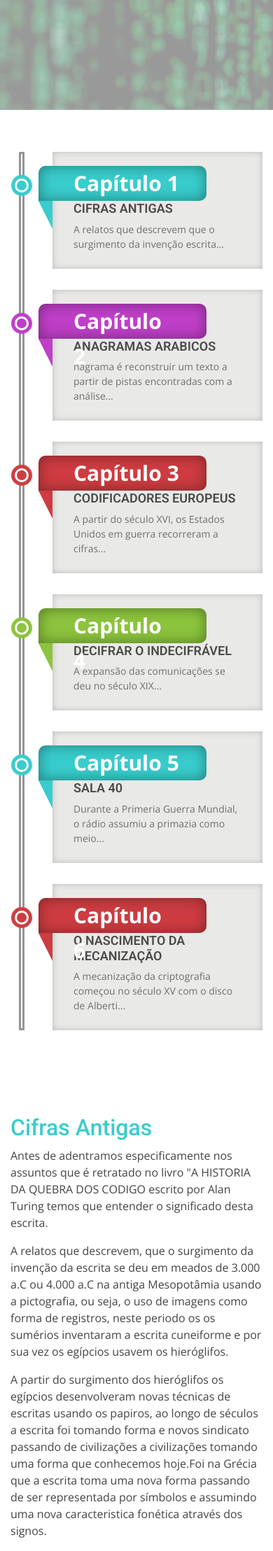
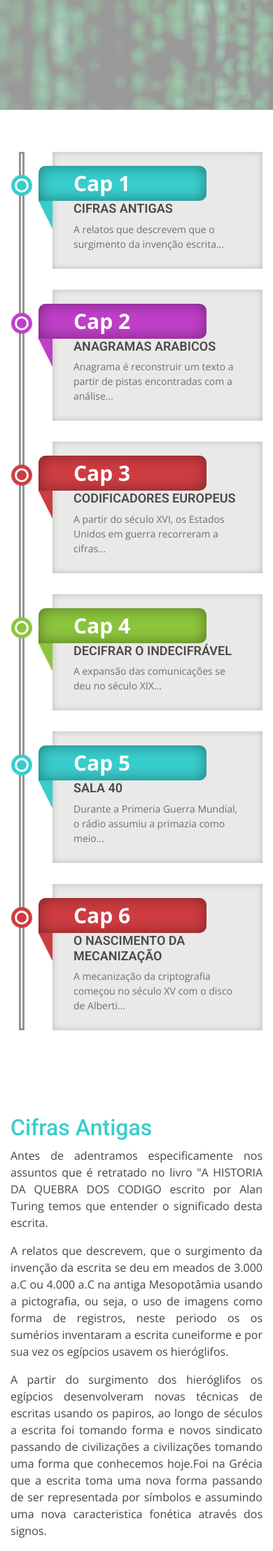
Before and after one commit to fabiopsouza/codebreaking, a PHP site: page / in a window 390 px wide. Shown: the part 687-2903 px from the top of the page at 70% size. Run offline with PHP 8.4, Linux system fonts and the light colour scheme.

Commit message:
Resolvido bugs no responsivo, justificado texto, responsivo titulo timeline e incluído favicon

```diff
--- a/code/chapter1.php
+++ b/code/chapter1.php
@@ -6,13 +6,13 @@
 
 <div class="row">
     <div class="col-12 col-md-8">
-        <p>Antes de adentramos especificamente nos assuntos que é retratado no livro "A HISTORIA DA QUEBRA DOS CODIGO escrito por Alan Turing temos que entender o significado desta escrita.</p>
-        <p>A relatos que descrevem, que o surgimento da invenção da escrita se deu em meados de 3.000 a.C ou 4.000 a.C na antiga Mesopotâmia usando a pictografia, ou seja, o uso de imagens como forma de registros, neste periodo os os sumérios inventaram a escrita cuneiforme e por sua vez os egípcios usavem os hieróglifos. </p>
-        <p>A partir do surgimento dos hieróglifos os egípcios desenvolveram novas técnicas de escritas usando os papiros, ao longo de séculos a escrita foi tomando forma e novos sindicato passando de civilizações a civilizações tomando uma forma que conhecemos hoje.Foi na Grécia que a escrita toma uma nova forma passando de ser representada por símbolos e assumindo uma nova caracteristica fonética através dos signos. </p>
+        <p class="text-justify">Antes de adentramos especificamente nos assuntos que é retratado no livro "A HISTORIA DA QUEBRA DOS CODIGO escrito por Alan Turing temos que entender o significado desta escrita.</p>
+        <p class="text-justify">A relatos que descrevem, que o surgimento da invenção da escrita se deu em meados de 3.000 a.C ou 4.000 a.C na antiga Mesopotâmia usando a pictografia, ou seja, o uso de imagens como forma de registros, neste periodo os os sumérios inventaram a escrita cuneiforme e por sua vez os egípcios usavem os hieróglifos.</p>
+        <p class="text-justify">A partir do surgimento dos hieróglifos os egípcios desenvolveram novas técnicas de escritas usando os papiros, ao longo de séculos a escrita foi tomando forma e novos sindicato passando de civilizações a civilizações tomando uma forma que conhecemos hoje.Foi na Grécia que a escrita toma uma nova forma passando de ser representada por símbolos e assumindo uma nova caracteristica fonética através dos signos.</p>
     </div>
 
     <div class="col-12 col-md-4">
-        <div class="portfolio-details-container" style="max-width: 300px;">
+        <div class="portfolio-details-container">
             <div class="owl-carousel portfolio-details-carousel">
                 <img src="view/static/images/pictografia.jpg" class="img-fluid" alt="">
                 <img src="view/static/images/citala.jfif" class="img-fluid" alt="">
@@ -24,33 +24,31 @@
     </div>
 </div>
 <div class="row">
-    <div class="col-12 col-md-7">
-            <img src="view/static/images/alfabeto-grego.jpg"  alt="Alfabeto Grego" class="img-thumbnail rounded mx-auto d-block" style="max-width: 600px; float:left">
+    <div class="col-12 col-lg-7">
+        <img src="view/static/images/alfabeto-grego.jpg"  alt="Alfabeto Grego" class="img-fluid img-thumbnail rounded">
     </div>
-    <div class="col-12 col-md-5">
-       <iframe width="460" height="300" src="https://www.youtube.com/embed/tUWIpzYaKXw" frameborder="0" allow="accelerometer; autoplay; encrypted-media; gyroscope; picture-in-picture" allowfullscreen></iframe>
+    <div class="col-12 col-lg-5 mt-3 mt-lg-0">
+        <div class="embed-responsive embed-responsive-16by9">
+            <iframe class="embed-responsive-item" src="https://www.youtube.com/embed/tUWIpzYaKXw" allowfullscreen></iframe>
+        </div>
     </div>
 </div>
 <br/>
 <div class="row">
     <div class="col-12 col-md-12">
-        <p>Certamente os segredos escondidos nas cifras usadas por milênios e que até hoje se faz presente nos tempos modernos, tomado por uma forma digital com uso de dispositivos
+        <p class="text-justify">Certamente os segredos escondidos nas cifras usadas por milênios e que até hoje se faz presente nos tempos modernos, tomado por uma forma digital com uso de dispositivos
             tecnológicos os códigos secretos são ainda mais complexos, mas não infalíveis de acordo com Edgar Allan Poe, 10809-49 "Pode se afirmar com vigor que o engenho humano não consegue
             engenhar uma cifra que o engenho humano não consiga resolver."</p>
-        <p>Ao longo da história o que se ode ver é que as cifras foram e continuam sendo um grande trunfo no uso de esconder informações dos seus adversários os egípcios usaram por
+        <p class="text-justify">Ao longo da história o que se ode ver é que as cifras foram e continuam sendo um grande trunfo no uso de esconder informações dos seus adversários os egípcios usaram por
             centenas de anos esta técnica passando por um dos grande estrategista da guerra como Julio Cesar que usou o método de criptográfica durante a idade das trevas da Europa
             passando de milênio a milênio Thomas Jefferson também adotou um sistema de criptografia que foi usada na guerra civil americana e que por sua vez relatos dizem que
             Charles Wheeaststone e Charles Babage o pioneiro do computador dedicaram muito tempo a a compreender a criptografia.</p>
-        <p>Tudo indica que a interpretação de decodificação também se fez presente na Grã-Bretanha com o uso do telegrafo perpetuando aos EUA na primeira guerra mundial até a década de 1920 quando os o governo americano repudiou o uso da criptográfica. Isso durou até quando os japoneses atacaram Pearl Harbor.</p>
-        <p>Na Alemanha surge então a máquina que fora nomeada como Enigma que era tida como uma engenhoca que seria impossível de se decifrar, mas na verdade surge então três magistrais decodificadores poloneses que superaram as expectativas.</p>
-        <p>Esses três poloneses que eram extraordinários no conceito de decodificação de cifras compartilharam seus conhecimentos com os britânicos que fizeram bom uso desses conhecimentos na batalha de El Alamein.</p>
-        <p>Em meio a tudo isso surge o primeiro computador programável da época chamado colossos usado em Bletchley Park para decifrar o código de Lorenz usado pelo alto comando alemão na segunda guerra mundial.</p>
-        <p>Já usando um tom mais estilizado podemos destacar que os espiões também fizeram bom uso da codificação de mensagens, durante a guerra fria a criação de cifras se tornou algo muito comum, e tendo um toque de sofisticação, usava-se técnicas de programação das mensagens  afim de só um grupo de especialistas pudessem ser capazes de descodificar tal mensagem.</p>
-        <p>E com o advento da tecnologia aparecem empresas muito importantes que conhecemos até nos dias de hoje como por exemplo a NSA (Agência de Segurança Nacional) dos EUA e o britânico GCHQ (Quartel-General de comunicação do Governo).</p>
-        <p>Dentre todos esses métodos e técnicas já citadas a quem diga que a milênios se usava a arte da codificação povos como os chineses usavam inscrições em tumbas eram usadas não para esconder mensagens valiosas mas sim para louvar o trabalho dos escribas mas como tudo munda ao longo da evolução da civilização.</p>
-
-        <h5>REFERENCIAL TEÓRICO</h5>
-        <p>CIMINO, Al. A História da Quebra dos Códigos Secretos: Dos antigos Códigos Secretores à Criptografia Quântica, Al Cimino, 2018 – São Paulo – M.Books do Brasil Editora Ltda.</p>
-        <p>FOCA NA HISTÓRIA. A História da Civilização: A Invenção da Escrita. Disponível em: <a href="https://www.youtube.com/watch?time_continue=219&v=tUWIpzYaKXw&feature=emb_logo">https://www.youtube.com/watch?time_continue=219&v=tUWIpzYaKXw&feature=emb_logo</a>. Acesso em: 09 jul. 2020.</p>
+        <p class="text-justify">Tudo indica que a interpretação de decodificação também se fez presente na Grã-Bretanha com o uso do telegrafo perpetuando aos EUA na primeira guerra mundial até a década de 1920 quando os o governo americano repudiou o uso da criptográfica. Isso durou até quando os japoneses atacaram Pearl Harbor.</p>
+        <p class="text-justify">Na Alemanha surge então a máquina que fora nomeada como Enigma que era tida como uma engenhoca que seria impossível de se decifrar, mas na verdade surge então três magistrais decodificadores poloneses que superaram as expectativas.</p>
+        <p class="text-justify">Esses três poloneses que eram extraordinários no conceito de decodificação de cifras compartilharam seus conhecimentos com os britânicos que fizeram bom uso desses conhecimentos na batalha de El Alamein.</p>
+        <p class="text-justify">Em meio a tudo isso surge o primeiro computador programável da época chamado colossos usado em Bletchley Park para decifrar o código de Lorenz usado pelo alto comando alemão na segunda guerra mundial.</p>
+        <p class="text-justify">Já usando um tom mais estilizado podemos destacar que os espiões também fizeram bom uso da codificação de mensagens, durante a guerra fria a criação de cifras se tornou algo muito comum, e tendo um toque de sofisticação, usava-se técnicas de programação das mensagens  afim de só um grupo de especialistas pudessem ser capazes de descodificar tal mensagem.</p>
+        <p class="text-justify">E com o advento da tecnologia aparecem empresas muito importantes que conhecemos até nos dias de hoje como por exemplo a NSA (Agência de Segurança Nacional) dos EUA e o britânico GCHQ (Quartel-General de comunicação do Governo).</p>
+        <p class="text-justify">Dentre todos esses métodos e técnicas já citadas a quem diga que a milênios se usava a arte da codificação povos como os chineses usavam inscrições em tumbas eram usadas não para esconder mensagens valiosas mas sim para louvar o trabalho dos escribas mas como tudo munda ao longo da evolução da civilização.</p>
     </div>
 </div>
--- a/code/chapter2.php
+++ b/code/chapter2.php
@@ -1,6 +1,6 @@
 <!-- Puzzle -->
 <div class="row">
-    <div class="col-12">
+    <div class="col-12 col-md-10 col-lg-6">
         <div class="card">
             <div class="card-body">
 
@@ -9,18 +9,18 @@
                 <p>Decifre o enigma:</p>
 
                 <p>Mensagem Escrita com o alfabeto Hieróglifos:</p>
-                <img src="view/static/images/heliogrado.jpg" alt="Heliogrado" class="img-thumbnail rounded" style="max-width: 500px">
-                <br><br>
-                <p>Traduza a mensagem para o nosso alfabeto:</p>
+                <img src="view/static/images/heliogrado.jpg" alt="Heliogrado" class="img-thumbnail rounded">
 
-                <div class="input-group mb-3" style="max-width: 500px">
+                <p class="mt-3">Traduza a mensagem para o nosso alfabeto:</p>
+
+                <div class="input-group mb-3">
                     <input type="text" class="form-control" placeholder="Mensagem Traduzida" aria-label="Recipient's username" aria-describedby="button-addon2">
                     <div class="input-group-append">
                         <button class="btn btn-success" type="button" id="button-addon2">Verificar</button>
                     </div>
                 </div>
 
-                <img src="view/static/images/hieroglifos.jpeg" alt="Hieroglifos" class="img-thumbnail rounded" style="max-width: 500px">
+                <img class="img-fluid img-thumbnail rounded" src="view/static/images/hieroglifos.jpeg" alt="Hieroglifos">
             </div>
         </div>
     </div>
@@ -35,13 +35,13 @@
 
 <div class="row">
     <div class="col-12 col-md-8">
-        <p>Anagrama é reconstruir um texto a partir de pistas encontradas com a análise de frequência, os estudiosos árabes foram os primeiros a descobrir a possibilidade de desvendar cifras calculando frequência de letras, não apenas isoladas, mas pares e até mesmo trios de letras.</p>
+        <p class="text-justify">Anagrama é reconstruir um texto a partir de pistas encontradas com a análise de frequência, os estudiosos árabes foram os primeiros a descobrir a possibilidade de desvendar cifras calculando frequência de letras, não apenas isoladas, mas pares e até mesmo trios de letras.</p>
 
         <h5 style="color: #bf3fc8">Abu Al-khalil</h5>
 
-        <p>Nasceu em Omã, deu aulas em Baçorá, durante um período foi secretário do Vizir, se convertendo para o islamismo sunita. escreveu o "livro da letra", considerado o primeiro dicionário árabe. A relatos que sua morte aconteceu quando estava pensando em um sistema, para que sua criada não ser enganada por merceeiros, distraído caiu do pilar da mesquita.</p>
+        <p class="text-justify">Nasceu em Omã, deu aulas em Baçorá, durante um período foi secretário do Vizir, se convertendo para o islamismo sunita. escreveu o "livro da letra", considerado o primeiro dicionário árabe. A relatos que sua morte aconteceu quando estava pensando em um sistema, para que sua criada não ser enganada por merceeiros, distraído caiu do pilar da mesquita.</p>
 
-        <p>Também escreveu: livro da linguagem secreta, atualmente perdido, se interessou por cifras quando o imperador bizantino pediu para decifrar uma mensagem em grego. Al-khalil supôs que a carta devia começar com:"em nome de Deus" e com isso descobriu as primeiras letras e com elas foi decifrando o restante da mensagem.</p>
+        <p class="text-justify">Também escreveu: livro da linguagem secreta, atualmente perdido, se interessou por cifras quando o imperador bizantino pediu para decifrar uma mensagem em grego. Al-khalil supôs que a carta devia começar com:"em nome de Deus" e com isso descobriu as primeiras letras e com elas foi decifrando o restante da mensagem.</p>
     </div>
 
     <div class="col-12 col-md-4">
@@ -58,15 +58,17 @@
 
 <div class="row">
     <div class="col-12">
-        <p>No seculo IX o polimata abu al-kindi, o "filósofo dos árabes" escreveu o manuscrito: "Da elucidação de correspondência codificada", explicando com decodificar um documento pela frequência que algumas algumas letras, iniciando a criptoanálise sistemática.</p>
+        <p class="text-justify">No seculo IX o polimata abu al-kindi, o "filósofo dos árabes" escreveu o manuscrito: "Da elucidação de correspondência codificada", explicando com decodificar um documento pela frequência que algumas algumas letras, iniciando a criptoanálise sistemática.</p>
 
-        <p>Letras que mais aparecem em texto em portugues: <a class="btn btn-sm btn-primary" href="https://www.gta.ufrj.br/grad/06_2/alexandre/criptoanalise.html">Criptoanalise</a></p>
+        <p class="text-justify">Letras que mais aparecem em texto em portugues: <a class="btn btn-sm btn-primary" href="https://www.gta.ufrj.br/grad/06_2/alexandre/criptoanalise.html">Criptoanalise</a></p>
 
-        <img src="view/static/images/qalqashandi.jpeg" alt="Qalqashandi" class="img-thumbnail rounded mx-auto d-block" style="max-width: 400px">
+        <div style="max-width: 450px" class="mx-auto d-block">
+            <img class="img-fluid img-thumbnail rounded" src="view/static/images/qalqashandi.jpeg" alt="Qalqashandi">
+        </div>
 
         <h5 style="color: #bf3fc8">Qalqashandi</h5>
 
-        <p>Em 1412 o egípcio ahmad al-Qalqashandi terminou o: "alvorada para cegos" incluindo uma seção sobre criptografia, descrevendo 7 tipos de criptografia:</p>
+        <p class="text-justify">Em 1412 o egípcio ahmad al-Qalqashandi terminou o: "alvorada para cegos" incluindo uma seção sobre criptografia, descrevendo 7 tipos de criptografia:</p>
 
         <ol>
             <li>Substituir uma letra por outra;</li>
@@ -78,17 +80,14 @@
             <li>Substituir letras por símbolos</li>
         </ol>
 
-        <p>Qalqashandi defendia que a criptoanálise tem que conhecer a língua que foi escrita o criptograma. ele avaliou a frequência de letras do Corão e viu que era diferente de outros textos, então avaliou que para começar a avaliar um texto é preciso contar o número de letras e quantas vezes cada símbolo aparece, depois disso descobrir qual é o símbolo que separa as palavras, depois de ter encontrado o espaço, procure os símbolos que mais se repetem e suponha que seja as letras que mais se repetem, e depois o segundo símbolo que mais se repete e analisando se é possível construir palavras.</p>
-
-        <p>Entretanto o método de Qalqashandi nao se espalharam rapidamente pelo mundo muçulmano, em 1600 o sultão de marrocos enviou seu secretário para negociar com a Elizabeth I da inglaterra, contra a espanha, mas o destinatário da mensagem levou 15 anos para entender a mensagem, mas se tiver utilizado o método de Qalqashandi levaria apenas algumas horas.</p>
+        <p class="text-justify">Qalqashandi defendia que a criptoanálise tem que conhecer a língua que foi escrita o criptograma. ele avaliou a frequência de letras do Corão e viu que era diferente de outros textos, então avaliou que para começar a avaliar um texto é preciso contar o número de letras e quantas vezes cada símbolo aparece, depois disso descobrir qual é o símbolo que separa as palavras, depois de ter encontrado o espaço, procure os símbolos que mais se repetem e suponha que seja as letras que mais se repetem, e depois o segundo símbolo que mais se repete e analisando se é possível construir palavras.</p>
+        <p class="text-justify">Entretanto o método de Qalqashandi nao se espalharam rapidamente pelo mundo muçulmano, em 1600 o sultão de marrocos enviou seu secretário para negociar com a Elizabeth I da inglaterra, contra a espanha, mas o destinatário da mensagem levou 15 anos para entender a mensagem, mas se tiver utilizado o método de Qalqashandi levaria apenas algumas horas.</p>
 
         <h5 style="color: #bf3fc8">Anagramantismo</h5>
 
-        <p>Quando é deixado os espaços entre as palavras, facilita para localizar palavras com uma ou duas letras, sendo um bom início para decifrar, reconstruir o texto original desse jeito é chamado de anagramatizar.</p>
-
-        <p>Para criptografia é melhor não depender de um livro de códigos que pode ser capturado por inimigos, o melhor é decorar o método.</p>
-
-        <p>Um meio de criptografia é utilizar uma palavra chave, para reescrever a ordem do alfabeto e assim misturar a mensagem, por exemplo com a palavra ENGLAND, removemos as letras que se repetem e colocamos no alfabeto:</p>
+        <p class="text-justify">Quando é deixado os espaços entre as palavras, facilita para localizar palavras com uma ou duas letras, sendo um bom início para decifrar, reconstruir o texto original desse jeito é chamado de anagramatizar.</p>
+        <p class="text-justify">Para criptografia é melhor não depender de um livro de códigos que pode ser capturado por inimigos, o melhor é decorar o método.</p>
+        <p class="text-justify">Um meio de criptografia é utilizar uma palavra chave, para reescrever a ordem do alfabeto e assim misturar a mensagem, por exemplo com a palavra ENGLAND, removemos as letras que se repetem e colocamos no alfabeto:</p>
 
         <h6 style="color: #bf3fc8">Alfabeto comum:</h6>
 
--- a/code/index.php
+++ b/code/index.php
@@ -2,6 +2,7 @@
 <html lang="pt-br">
     <head>
         <title>IFSP | Codebreaking</title>
+        <link href="view/static/images/favicon.png" rel="icon">
 
         <meta charset="utf-8">
         <meta name="viewport" content="width=device-width, initial-scale=1, shrink-to-fit=no">
@@ -84,56 +85,50 @@
                             <div class="main-timeline3">
                                 <div class="timeline">
                                     <a href="#section-cap1" class="timeline-content">
-                                        <span class="year">Capítulo 1</span>
+                                        <span class="year d-none d-xl-block">Capítulo 1</span>
+                                        <span class="year d-block d-xl-none">Cap 1</span>
                                         <h3 class="title">Cifras Antigas</h3>
-                                        <p class="description">
-                                            A relatos que descrevem que o surgimento da invenção escrita...
-                                        </p>
+                                        <p class="description">A relatos que descrevem que o surgimento da invenção escrita...</p>
                                     </a>
                                 </div>
                                 <div class="timeline">
                                     <a href="#section-cap2" class="timeline-content">
-                                        <span class="year">Capítulo 2</span>
+                                        <span class="year d-none d-xl-block">Capítulo 2</span>
+                                        <span class="year d-block d-xl-none">Cap 2</span>
                                         <h3 class="title">Anagramas Arabicos</h3>
-                                        <p class="description">
-                                            nagrama é reconstruir um texto a partir de pistas encontradas com a análise...
-                                        </p>
+                                        <p class="description">Anagrama é reconstruir um texto a partir de pistas encontradas com a análise...</p>
                                     </a>
                                 </div>
                                 <div class="timeline">
                                     <a href="#section-cap3" class="timeline-content">
-                                        <span class="year">Capítulo 3</span>
+                                        <span class="year d-none d-xl-block">Capítulo 3</span>
+                                        <span class="year d-block d-xl-none">Cap 3</span>
                                         <h3 class="title">Codificadores Europeus</h3>
-                                        <p class="description">
-                                            A partir do século XVI, os Estados Unidos em guerra recorreram a cifras...
-                                        </p>
+                                        <p class="description">A partir do século XVI, os Estados Unidos em guerra recorreram a cifras...</p>
                                     </a>
                                 </div>
                                 <div class="timeline">
                                     <a href="#section-cap4" class="timeline-content">
-                                        <span class="year">Capítulo 4</span>
+                                        <span class="year d-none d-xl-block">Capítulo 4</span>
+                                        <span class="year d-block d-xl-none">Cap 4</span>
                                         <h3 class="title">Decifrar o Indecifrável</h3>
-                                        <p class="description">
-                                            A expansão das comunicações se deu no século XIX...
-                                        </p>
+                                        <p class="description">A expansão das comunicações se deu no século XIX...</p>
                                     </a>
                                 </div>
                                 <div class="timeline">
                                     <a href="#section-cap5" class="timeline-content">
-                                        <span class="year">Capítulo 5</span>
+                                        <span class="year d-none d-xl-block">Capítulo 5</span>
+                                        <span class="year d-block d-xl-none">Cap 5</span>
                                         <h3 class="title">Sala 40</h3>
-                                        <p class="description">
-                                            Durante a Primeria Guerra Mundial, o rádio assumiu a primazia como meio...
-                                        </p>
+                                        <p class="description">Durante a Primeria Guerra Mundial, o rádio assumiu a primazia como meio...</p>
                                     </a>
                                 </div>
                                 <div class="timeline">
                                     <a href="#section-cap6" class="timeline-content">
-                                        <span class="year">Capítulo 6</span>
+                                        <span class="year d-none d-xl-block">Capítulo 6</span>
+                                        <span class="year d-block d-xl-none">Cap 6</span>
                                         <h3 class="title">O Nascimento da Mecanização</h3>
-                                        <p class="description">
-                                            A mecanização da criptografia começou no século XV com o disco de Alberti...
-                                        </p>
+                                        <p class="description">A mecanização da criptografia começou no século XV com o disco de Alberti...</p>
                                     </a>
                                 </div>
                             </div>
```
Also changed, not shown: code/view/static/images/favicon.png (added).
